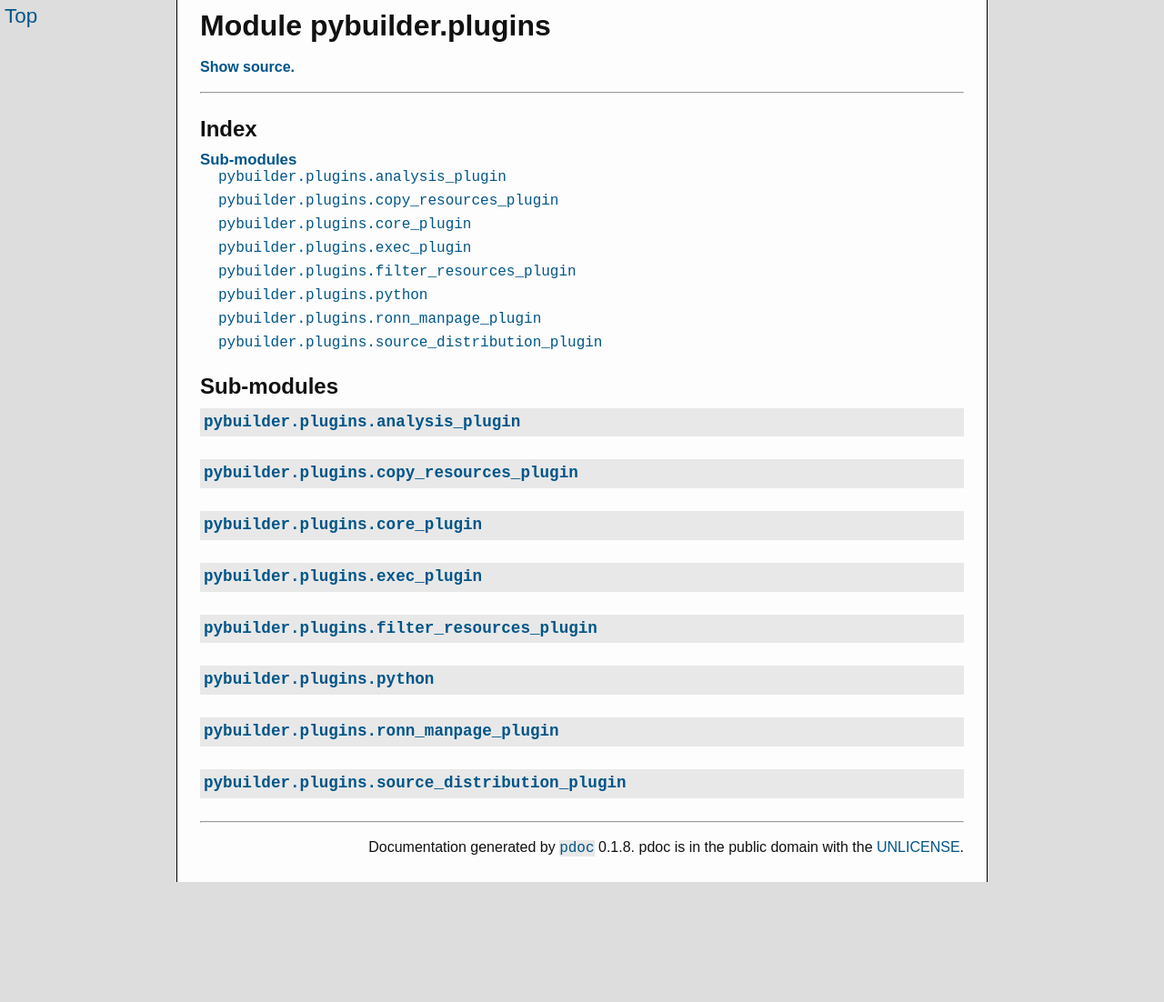
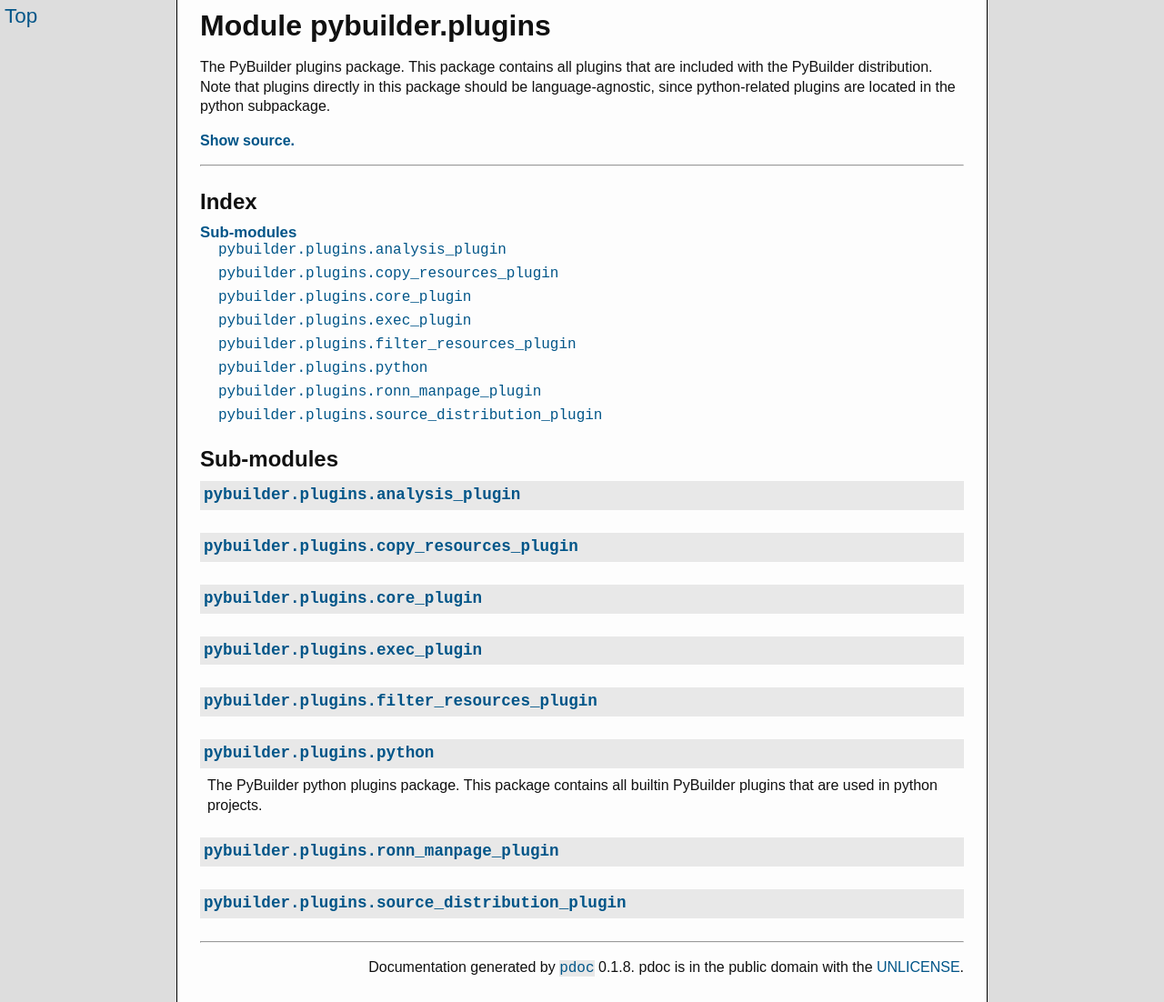
Before and after one commit to pybuilder/pybuilder.github.io, a Jekyll site: the page documentation/api/plugins/index.html, which Jekyll copies as it is, in a window 1280 px wide. Shown: the whole page at 91% size. Built offline with Jekyll 4.4.1, drawn with Linux system fonts in a browser that asks for light colours; before the commit the page ends 970 px from its top, so only the background shows below that.

Commit message:
regenerated pdoc

```diff
--- a/documentation/api/index.html
+++ b/documentation/api/index.html
@@ -1077,6 +1077,11 @@
         <p class="name"><a href="plugins/index.html">pybuilder.plugins</a></p>
 
 
+      <div class="desc"><p>The PyBuilder plugins package.
+This package contains all plugins that are included with the PyBuilder
+distribution.
+Note that plugins directly in this package should be language-agnostic,
+since python-related plugins are located in the python subpackage.</p></div>
 
       </div>
       <div class="item">
--- a/documentation/api/plugins/index.html
+++ b/documentation/api/plugins/index.html
@@ -7,7 +7,8 @@
 	<meta charset="utf-8">
 
       <title>pybuilder.plugins API documentation</title>
-      <meta name="description" content="">
+      <meta name="description" content="The PyBuilder plugins package.
+This package contains all plugins that are included with the PyBuilde...">
 
 
   <style type="text/css">
@@ -978,7 +979,11 @@
 
 
   <h1>Module pybuilder.plugins</h1>
-
+  <p>The PyBuilder plugins package.
+This package contains all plugins that are included with the PyBuilder
+distribution.
+Note that plugins directly in this package should be language-agnostic,
+since python-related plugins are located in the python subpackage.</p>
 
     <p class="source_link"><a href="javascript:void(0);" onclick="toggle('source-pybuilder.plugins', this);">Show source.</a></p>
     <div id="source-pybuilder.plugins" class="source">
@@ -997,6 +1002,14 @@
 <span class="c">#   WITHOUT WARRANTIES OR CONDITIONS OF ANY KIND, either express or implied.</span>
 <span class="c">#   See the License for the specific language governing permissions and</span>
 <span class="c">#   limitations under the License.</span>
+
+<span class="sd">&quot;&quot;&quot;</span>
+<span class="sd">    The PyBuilder plugins package.</span>
+<span class="sd">    This package contains all plugins that are included with the PyBuilder</span>
+<span class="sd">    distribution.</span>
+<span class="sd">    Note that plugins directly in this package should be language-agnostic,</span>
+<span class="sd">    since python-related plugins are located in the python subpackage.</span>
+<span class="sd">&quot;&quot;&quot;</span>
 </pre></div>
 
     </div>
@@ -1061,6 +1074,9 @@
         <p class="name"><a href="python/index.html">pybuilder.plugins.python</a></p>
 
 
+      <div class="desc"><p>The PyBuilder python plugins package.
+This package contains all builtin PyBuilder plugins that are used in
+python projects.</p></div>
 
       </div>
       <div class="item">
```
Also changed, not shown: documentation/api/plugins/python/index.html (+11 -2 lines).
